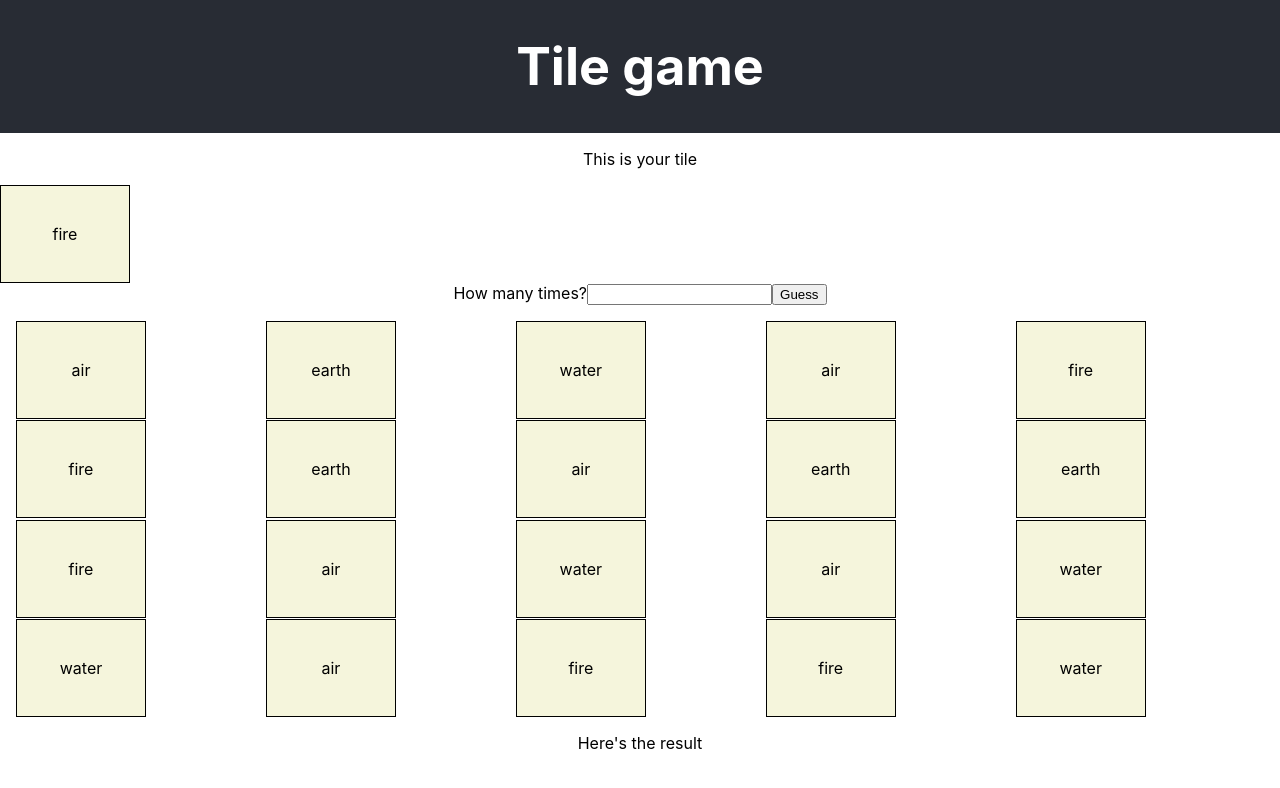
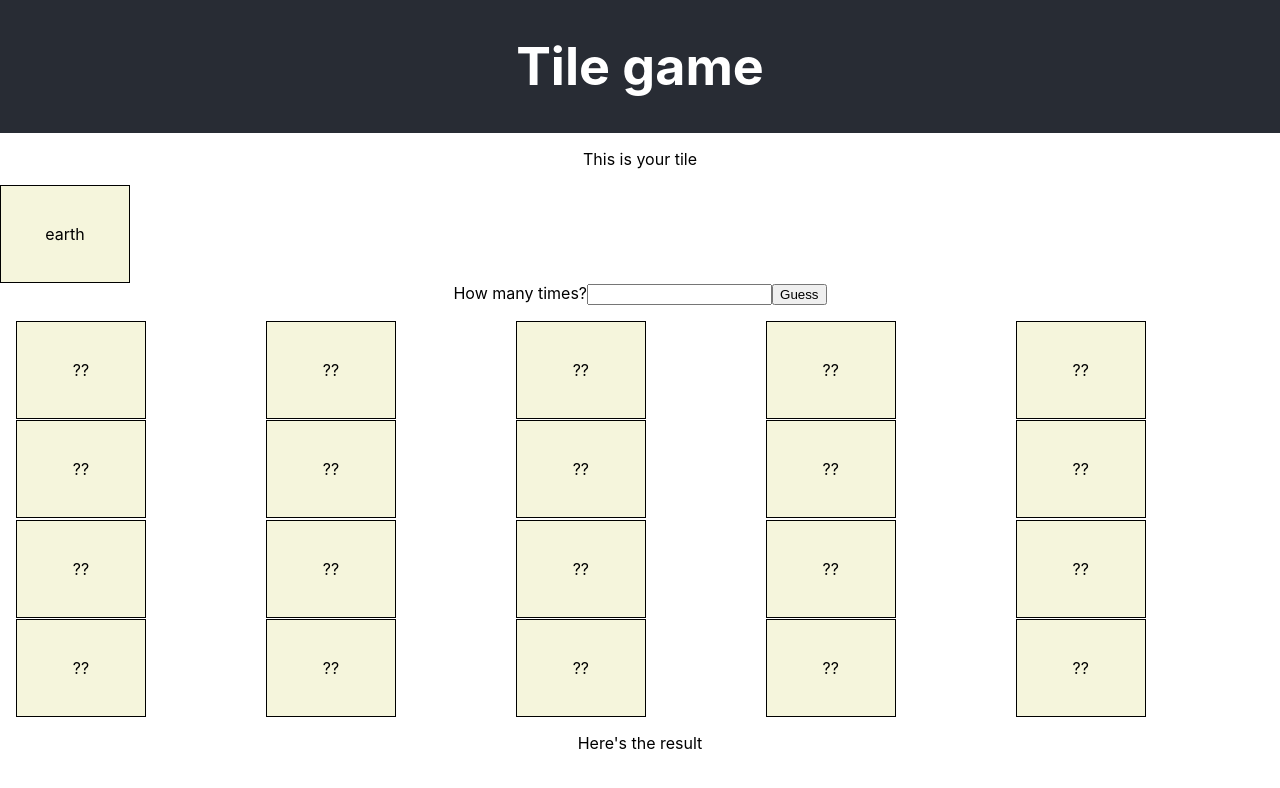
Before and after one commit to Albadylic/tile-game, a React (Create React App) app: page / in a window 1280 px wide. Shown: the top 788 px of the page. Built offline with nearby package versions, Linux system fonts and the light colour scheme.

Commit message:
Add some states

```diff
--- a/src/App.tsx
+++ b/src/App.tsx
@@ -1,16 +1,20 @@
-import React from "react";
+import React, { useState } from "react";
 import "./App.css";
 import * as Components from "./components/";
+import generateRandomSymbol from "./helpers/generateRandomSymbol";
 
 function App() {
+  const [randomSymbol] = useState(generateRandomSymbol());
+  const [guessed, setGuessed] = useState(false);
+
   return (
     <div className="App">
       <header className="App-header">
         <h1>Tile game</h1>
       </header>
-      <Components.RandomTile />
-      <Components.Form />
-      <Components.Grid />
+      <Components.RandomTile randomSymbol={randomSymbol} />
+      <Components.Form guessed={guessed} setGuessed={setGuessed} />
+      <Components.Grid guessed={guessed} />
       <Components.Result />
     </div>
   );
--- a/src/components/Form.tsx
+++ b/src/components/Form.tsx
@@ -1,9 +1,21 @@
-function Form() {
+interface Props {
+  guessed: boolean;
+  setGuessed: React.Dispatch<React.SetStateAction<boolean>>;
+}
+
+function Form({ guessed, setGuessed }: Props) {
   return (
     <form>
       <label htmlFor="number">How many times?</label>
       <input type="number" />
-      <button>Guess</button>
+      <button
+        onClick={(event) => {
+          event.preventDefault();
+          setGuessed(true);
+        }}
+      >
+        Guess
+      </button>
     </form>
   );
 }
--- a/src/components/Grid.tsx
+++ b/src/components/Grid.tsx
@@ -1,11 +1,21 @@
 import Tile from "./Tile";
 import generateRandomSymbol from "../helpers/generateRandomSymbol";
 
-function Grid() {
-  const elements = [];
+function Grid({ guessed }: { guessed: boolean }) {
+  const elements: Array<React.ReactElement> = [];
 
-  for (let i = 0; i < 20; i++) {
-    elements.push(<Tile symbol={generateRandomSymbol()} key={i + 1} />);
+  guessed ? filledTiles() : blankTiles();
+
+  function filledTiles() {
+    for (let i = 0; i < 20; i++) {
+      elements.push(<Tile symbol={generateRandomSymbol()} key={i + 1} />);
+    }
+  }
+
+  function blankTiles() {
+    for (let i = 0; i < 20; i++) {
+      elements.push(<Tile symbol={"??"} key={i + 1} />);
+    }
   }
 
   return <section className="tile_grid">{elements}</section>;
--- a/src/components/RandomTile.tsx
+++ b/src/components/RandomTile.tsx
@@ -1,11 +1,10 @@
 import Tile from "./Tile";
-import generateRandomSymbol from "../helpers/generateRandomSymbol";
 
-function RandomTile() {
+function RandomTile({ randomSymbol }: { randomSymbol: string }) {
   return (
     <div>
       <p>This is your tile</p>
-      <Tile symbol={generateRandomSymbol()} />
+      <Tile symbol={randomSymbol} />
     </div>
   );
 }
```
Also changed, not shown: 1 other file (tests, documents, lock files or other folders).
